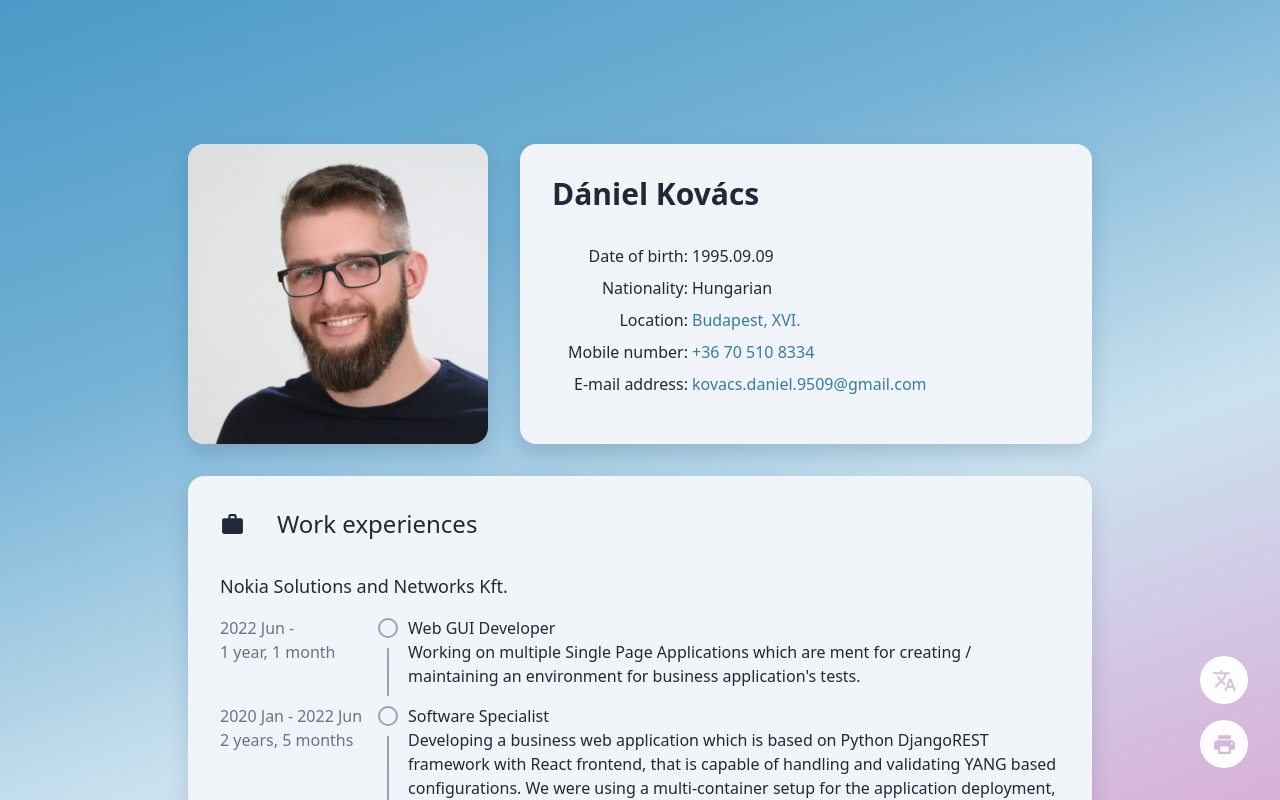
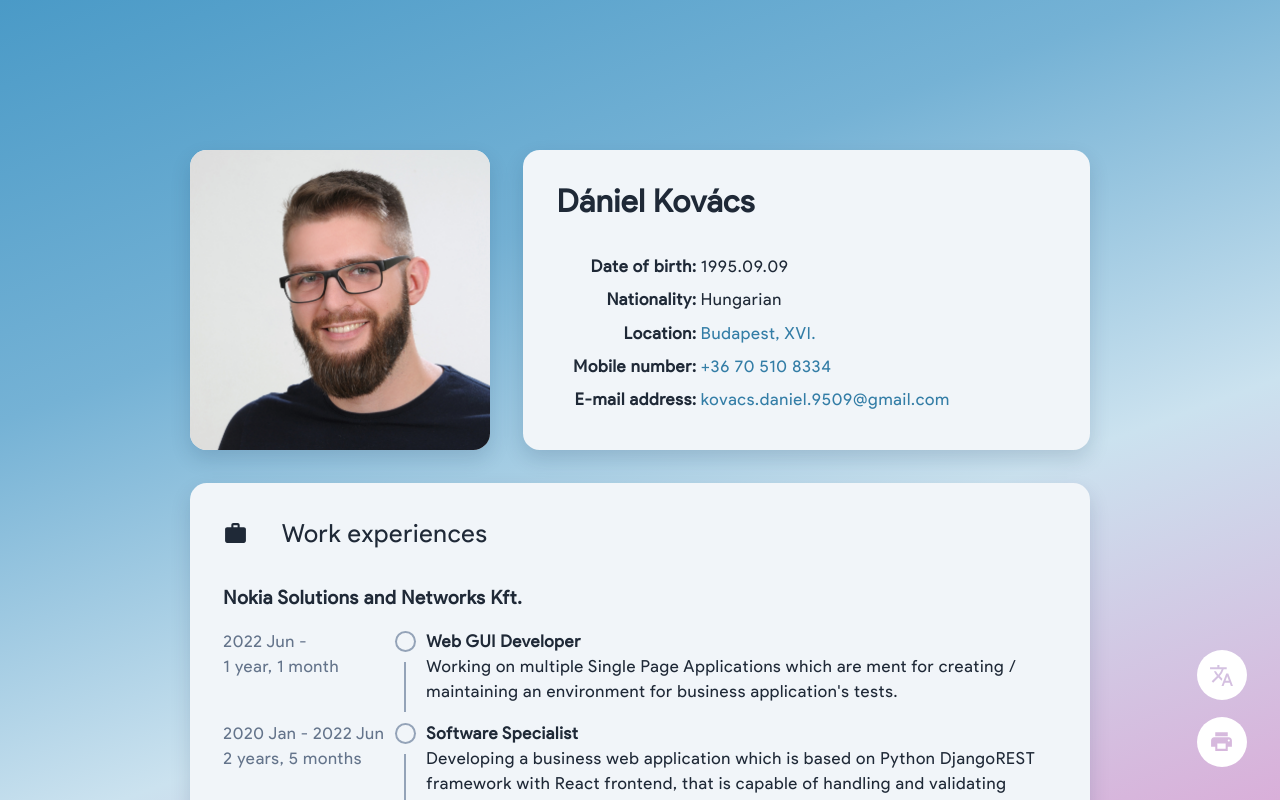
Before and after one commit to danikova/online-cv, a React (Vite) app: page / in a window 1280 px wide. Shown: the top 800 px of the page. Built offline with nearby package versions, Linux system fonts and the light colour scheme.

Commit message:
google font added

```diff
--- a/package.json
+++ b/package.json
@@ -4,7 +4,6 @@
   "private": true,
   "homepage": "https://danikova.github.io/online-cv/",
   "dependencies": {
-    "@fontsource/roboto": "^5.0.5",
     "@headlessui/react": "^1.7.15",
     "dayjs": "^1.11.9",
     "history": "^5.3.0",
--- a/src/@components/CV.tsx
+++ b/src/@components/CV.tsx
@@ -1,5 +1,3 @@
-import '@fontsource/roboto';
-
 import { Profile } from './main/Profile';
 import { Footer } from './main/Footer';
 import { Sections } from './main/sections';
--- a/src/@components/main/Profile.tsx
+++ b/src/@components/main/Profile.tsx
@@ -22,31 +22,31 @@ export function Profile() {
                 <FormattedMessage id="profile.name" />
               </p>
               <div className='grid grid-cols-[auto_1fr] grid-rows-5 ml-4 gap-y-2 max-lg:grid-cols-1'>
-                <p className='lg:justify-self-end pr-1 font-medium'>
+                <p className='lg:justify-self-end pr-1 font-bold'>
                   <FormattedMessage id="profile.dateOfBirth.key" />:
                 </p>
                 <p>
                   <FormattedMessage id="profile.dateOfBirth.value" />
                 </p>
-                <p className='lg:justify-self-end pr-1 font-medium'>
+                <p className='lg:justify-self-end pr-1 font-bold'>
                   <FormattedMessage id="profile.nationality.key" />:
                 </p>
                 <p>
                   <FormattedMessage id="profile.nationality.value" />
                 </p>
-                <p className='lg:justify-self-end pr-1 font-medium'>
+                <p className='lg:justify-self-end pr-1 font-bold'>
                   <FormattedMessage id="profile.location.key" />:
                 </p>
                 <a href="https://www.google.com/maps/place/Budapest,+XVI.+ker%C3%BClet/@47.5191306,19.1690793,13z/" className='text-primary-900 hover:underline'>
                   <FormattedMessage id="profile.location.value" />
                 </a>
-                <p className='lg:justify-self-end pr-1 font-medium'>
+                <p className='lg:justify-self-end pr-1 font-bold'>
                   <FormattedMessage id="profile.mobileNumber.key" />:
                 </p>
                 <a href="tel:+36705108334" className='text-primary-900 hover:underline'>
                   <FormattedMessage id="profile.mobileNumber.value" />
                 </a>
-                <p className='lg:justify-self-end pr-1 font-medium'>
+                <p className='lg:justify-self-end pr-1 font-bold'>
                   <FormattedMessage id="profile.emailAddress.key" />:
                 </p>
                 <a href="mailto:kovacs.daniel.9509@gmail.com" className='text-primary-900 hover:underline'>
--- a/src/@components/main/sections/HobbySection.tsx
+++ b/src/@components/main/sections/HobbySection.tsx
@@ -12,11 +12,11 @@ export function HobbySection() {
     >
       <div className='flex flex-col gap-4'>
         <div>
-          <h5 className='font-medium'><FormattedMessage id="hobby.programing.title" /></h5>
+          <h5 className='font-bold'><FormattedMessage id="hobby.programing.title" /></h5>
           <div><FormattedMessage id="hobby.programing.description" /></div>
         </div>
         <div>
-          <h5 className='font-medium'><FormattedMessage id="hobby.cycling.title" /></h5>
+          <h5 className='font-bold'><FormattedMessage id="hobby.cycling.title" /></h5>
           <div><FormattedMessage id="hobby.cycling.description" /></div>
         </div>
       </div>
--- a/src/@components/main/sections/LanguageSection.tsx
+++ b/src/@components/main/sections/LanguageSection.tsx
@@ -12,11 +12,11 @@ export function LanguageSection() {
     >
       <div className='flex flex-col gap-4'>
         <div>
-          <h5 className='font-medium'><FormattedMessage id="lang.hungarian" /></h5>
+          <h5 className='font-bold'><FormattedMessage id="lang.hungarian" /></h5>
           <div><FormattedMessage id="lang.hungarian.levelDescription" /></div>
         </div>
         <div>
-          <h5 className='font-medium'><FormattedMessage id="lang.english" /></h5>
+          <h5 className='font-bold'><FormattedMessage id="lang.english" /></h5>
           <div><FormattedMessage id="lang.english.levelDescription" /></div>
         </div>
       </div>
--- a/src/@components/main/sections/SkillsSection.tsx
+++ b/src/@components/main/sections/SkillsSection.tsx
@@ -124,7 +124,7 @@ export function SkillsSection() {
       {sumSkillData.map((item, i) => (
         <div key={`skill-item-${i}`}>
           <div className='flex'>
-            <h5 className='font-medium'>
+            <h5 className='font-bold'>
               {item.name}
             </h5>
             <div className='flex flex-auto pl-8 ml-0 m-auto'>
--- a/src/@components/main/sections/WorkSection.tsx
+++ b/src/@components/main/sections/WorkSection.tsx
@@ -91,7 +91,7 @@ export function WorkSection() {
     >
       {sumWorkData.map((item, i) => (
         <div key={`company-list-${i}`}>
-          <h4 className='text-lg mb-4 font-medium'>
+          <h4 className='text-lg mb-4 font-bold'>
             <FormattedMessage id={item.company} />
           </h4>
           <Timeline>
@@ -101,7 +101,7 @@ export function WorkSection() {
                 oppContent={<WorkYears from={timelineData.from} to={timelineData.to} present={timelineData.present} />}
                 last={item.timeline.length - 1 === j}
               >
-                <h5 className='font-medium'>
+                <h5 className='font-bold'>
                   <FormattedMessage id={timelineData.title} />
                 </h5>
                 <div className='mb-4'>
--- a/src/index.css
+++ b/src/index.css
@@ -1,6 +1,17 @@
 @tailwind base;
 @tailwind components;
 @tailwind utilities;
+
+html {
+  font-family: 'Google Sans', serif;
+  letter-spacing: 0.75px;
+  font-size: 12.5pt;
+}
+
+@font-face {
+  font-family: 'Google Sans';
+  src: url('./fonts/ProductSans-Regular.woff') format('woff');
+}
 
 .fade-in {
   opacity: 1;
@@ -87,7 +98,7 @@
 #mask-a-accent-2 {
   animation: strokeOffset 70ms linear forwards;
 }
-#mask-ni  {
+#mask-ni {
   animation: strokeOffset 200ms linear forwards;
 }
 #mask-i-accent {
```
Also changed, not shown: src/fonts/ProductSans-Regular.woff (added), 1 other file (tests, documents, lock files or other folders). Lines whose indentation alone changed are shown as unchanged.
